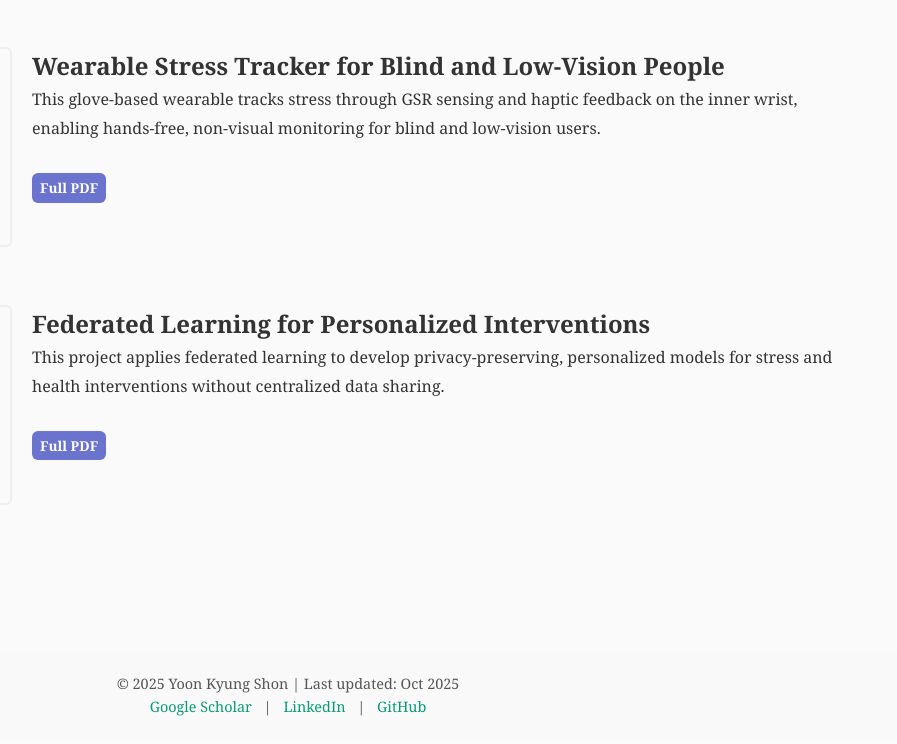
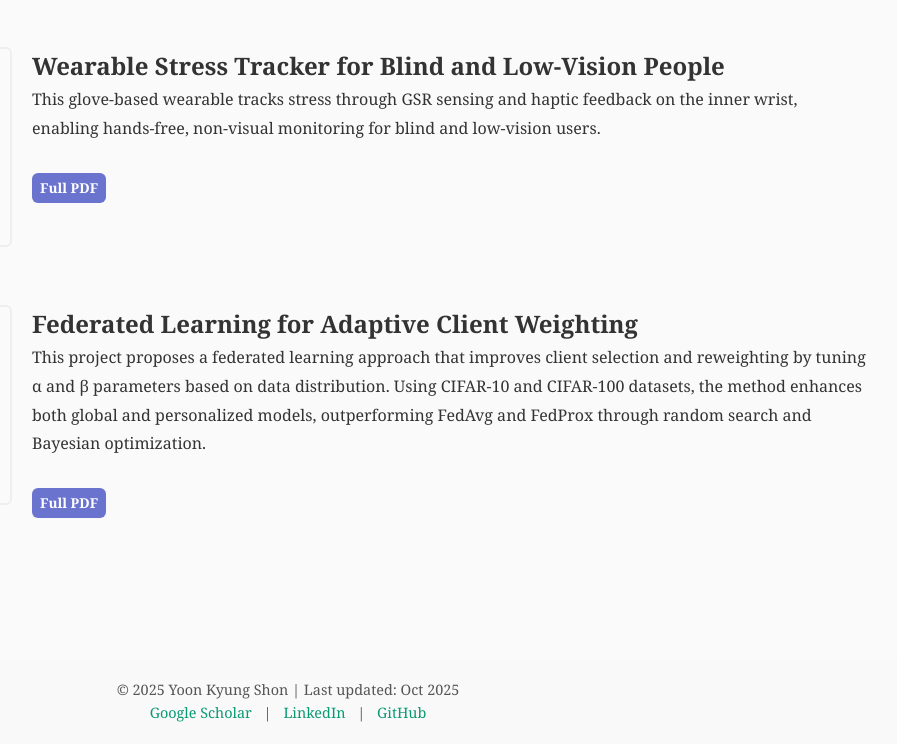
Before and after one commit to ykshon/ykshon.github.io, a plain HTML site: page projects.html in a window 1280 px wide. Shown: the part 1341-2085 px from the top of the page, without its empty margins (352-1249 px from the left). Drawn offline with Linux system fonts and the light colour scheme; grey boxes are pictures that could not be loaded.

Commit message:
update_proj

```diff
--- a/projects.html
+++ b/projects.html
@@ -102,12 +102,13 @@
       <iframe src="https://drive.google.com/file/d/1nWSkp9nqU4_pTm8MJFJd08znQX9ykatq/preview" width="100%" height="400px"></iframe>
     </div>
     <div class="project-text">
-          <h2>Federated Learning for Personalized Interventions</h2>
-          <p>This project applies federated learning to develop privacy-preserving, personalized models for stress and health interventions without centralized data sharing.</p>
+      <h2>Federated Learning for Adaptive Client Weighting</h2>
+      <p>This project proposes a federated learning approach that improves client selection and reweighting by tuning α and β parameters based on data distribution. Using CIFAR-10 and CIFAR-100 datasets, the method enhances both global and personalized models, outperforming FedAvg and FedProx through random search and Bayesian optimization.</p>
       <a href="https://drive.google.com/file/d/1nWSkp9nqU4_pTm8MJFJd08znQX9ykatq/preview" target="_blank" class="pdf-btn">Full PDF</a>
     </div>
   </div>
 </section>
+
 
   </div>
 
```
Lines whose indentation alone changed are shown as unchanged.
